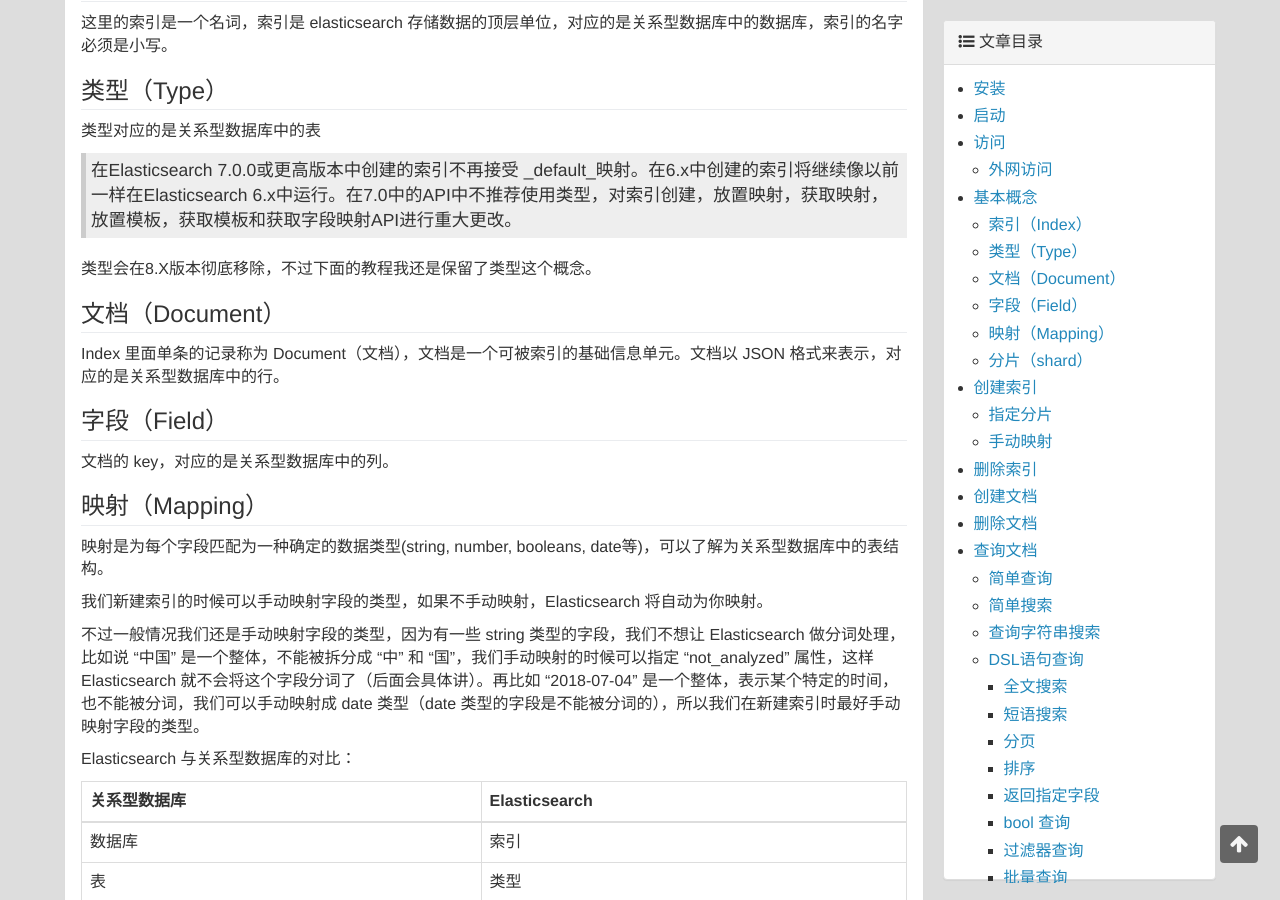
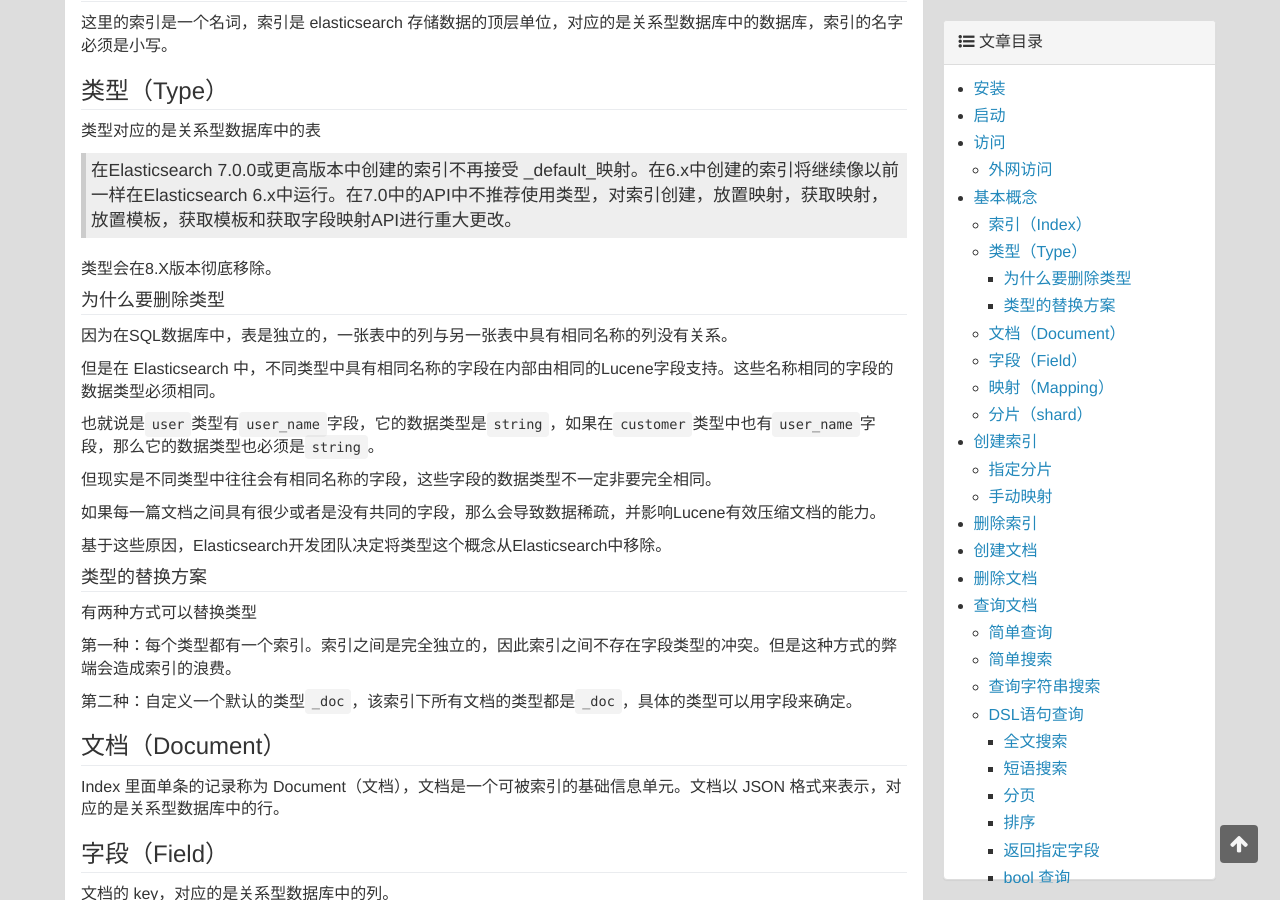
Before and after one commit to miansen/miansen.github.io, a Jekyll site: the page built from _posts/2019-07-20-elasticsearch-base.md, in a window 1280 px wide and 900 px high, scrolled down 3025 px. Built offline with Jekyll 4.4.1, drawn with Linux system fonts in a browser that asks for light colours; comment, search, counter and statistics services are not loaded.

Commit message:
update Type

```diff
--- a/_posts/2019-07-20-elasticsearch-base.md
+++ b/_posts/2019-07-20-elasticsearch-base.md
@@ -167,7 +167,29 @@
 > 在Elasticsearch 7.0.0或更高版本中创建的索引不再接受 _default_映射。在6.x中创建的索引将继续像以前一样在Elasticsearch
 > 6.x中运行。在7.0中的API中不推荐使用类型，对索引创建，放置映射，获取映射，放置模板，获取模板和获取字段映射API进行重大更改。
 
-类型会在8.X版本彻底移除，不过下面的教程我还是保留了类型这个概念。
+类型会在8.X版本彻底移除。
+
+#### 为什么要删除类型
+
+因为在SQL数据库中，表是独立的，一张表中的列与另一张表中具有相同名称的列没有关系。
+
+但是在 Elasticsearch 中，不同类型中具有相同名称的字段在内部由相同的Lucene字段支持。这些名称相同的字段的数据类型必须相同。
+
+也就说是`user`类型有`user_name`字段，它的数据类型是`string`，如果在`customer`类型中也有`user_name`字段，那么它的数据类型也必须是`string`。
+
+但现实是不同类型中往往会有相同名称的字段，这些字段的数据类型不一定非要完全相同。
+
+如果每一篇文档之间具有很少或者是没有共同的字段，那么会导致数据稀疏，并影响Lucene有效压缩文档的能力。
+
+基于这些原因，Elasticsearch开发团队决定将类型这个概念从Elasticsearch中移除。
+
+#### 类型的替换方案
+
+有两种方式可以替换类型
+
+第一种：每个类型都有一个索引。索引之间是完全独立的，因此索引之间不存在字段类型的冲突。但是这种方式的弊端会造成索引的浪费。
+
+第二种：自定义一个默认的类型`_doc`，该索引下所有文档的类型都是`_doc`，具体的类型可以用字段来确定。
 
 ### 文档（Document）
 
```
